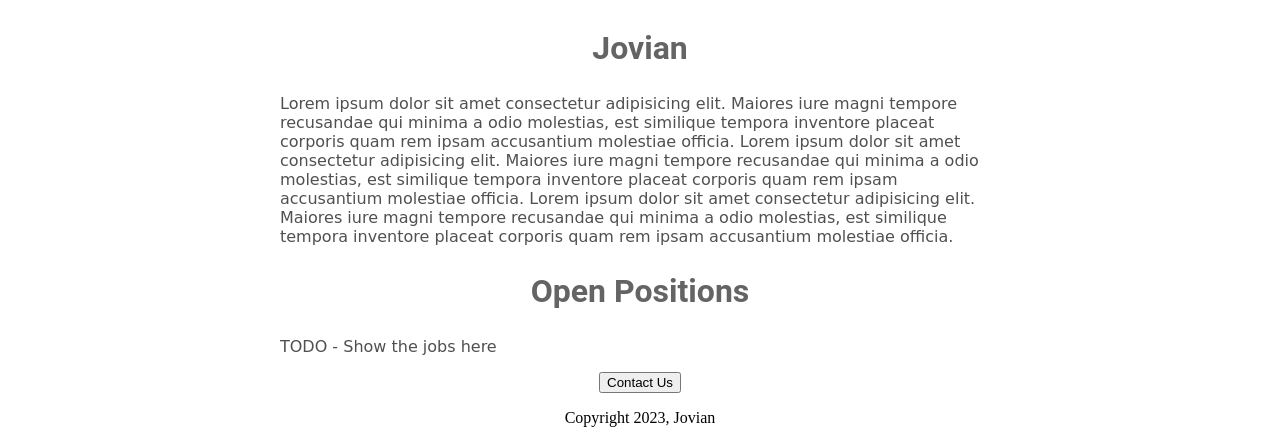
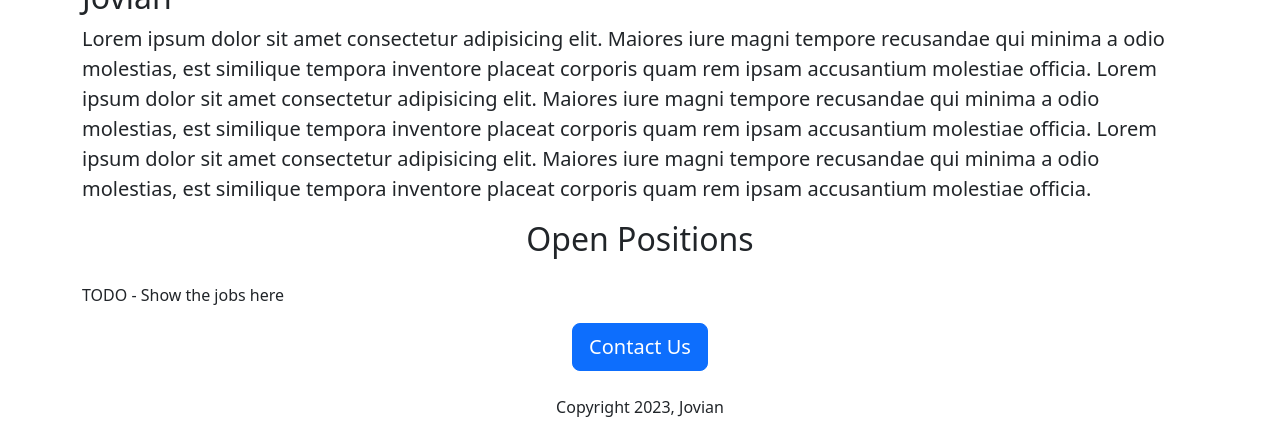
Before and after one commit to EyimofeP/learning-flask, a Flask app: page / in a window 1280 px wide. Shown: the part 462-905 px from the top of the page. After the commit the page ends 879 px from the top, so only its background shows below. Run offline with Flask 3, Linux system fonts and the light colour scheme.

Commit message:
added bootstrap

```diff
--- a/templates/home.html
+++ b/templates/home.html
@@ -4,58 +4,33 @@
     <meta charset="UTF-8">
     <meta name="viewport" content="width=device-width, initial-scale=1.0">
     <title>Jovian Careers</title>
+
+    <link href="https://cdn.jsdelivr.net/npm/bootstrap@5.3.1/dist/css/bootstrap.min.css" rel="stylesheet" integrity="sha384-4bw+/aepP/YC94hEpVNVgiZdgIC5+VKNBQNGCHeKRQN+PtmoHDEXuppvnDJzQIu9" crossorigin="anonymous">
     <style>
-        h1{
-            font-size: 40px;
-            font-family: "Roboto";
-            font-weight: normal;
-            color: rgb( 50, 50, 50);
-            text-align: center;
-        }
-
         #banner{
-            width: 100%;
             height: 360px;
             object-fit: cover;
+            width: 100%;
         }
+    </style>
 
-        h2 {
-            font-family: Roboto;
-            font-size: 32px;
-            color: rgb( 100, 100, 100);
-            text-align: center;
-            font-weight: bold;
-        }
-
-        .body-text {
-            font-family: cursive;
-            color: rgb( 80, 80, 80);
-        }
-
-        #container{
-            max-width: 720px;
-            margin: 0 auto 0 auto;
-        }
-
-
-    </style>
 </head>
 <body>
-    <div id="container">
-        <h1>Jovian Careers</h1>
-        <img src="../static/banner.jpg" alt="Main Banner" id="banner">
+    <div class="container">
+        <h1 class="text-center mt-2 mb-4">Jovian Careers</h1>
+        <img class="img-fluid" src="../static/banner.jpg" alt="Main Banner" id="banner">
         <h2>Jovian</h2>
-        <p class="body-text">
+        <p class="lead">
             Lorem ipsum dolor sit amet consectetur adipisicing elit. Maiores iure magni tempore recusandae qui minima a odio molestias, est similique tempora inventore placeat corporis quam rem ipsam accusantium molestiae officia.
             Lorem ipsum dolor sit amet consectetur adipisicing elit. Maiores iure magni tempore recusandae qui minima a odio molestias, est similique tempora inventore placeat corporis quam rem ipsam accusantium molestiae officia.
             Lorem ipsum dolor sit amet consectetur adipisicing elit. Maiores iure magni tempore recusandae qui minima a odio molestias, est similique tempora inventore placeat corporis quam rem ipsam accusantium molestiae officia.
         </p>
 
-        <h2>Open Positions</h2>
-        <p class="body-text"> TODO - Show the jobs here</p>
-        <div style="text-align: center;">
-            <button>Contact Us</button>
-            <p>Copyright 2023, Jovian</p>
+        <h2 class="text-center mt-2 mb-4">Open Positions</h2>
+        <p > TODO - Show the jobs here</p>
+        <div class="text-center">
+            <button class="btn btn-primary btn-lg">Contact Us</button>
+            <p class="mt-4">Copyright 2023, Jovian</p>
         </div>
     </div>
 </body>
```
